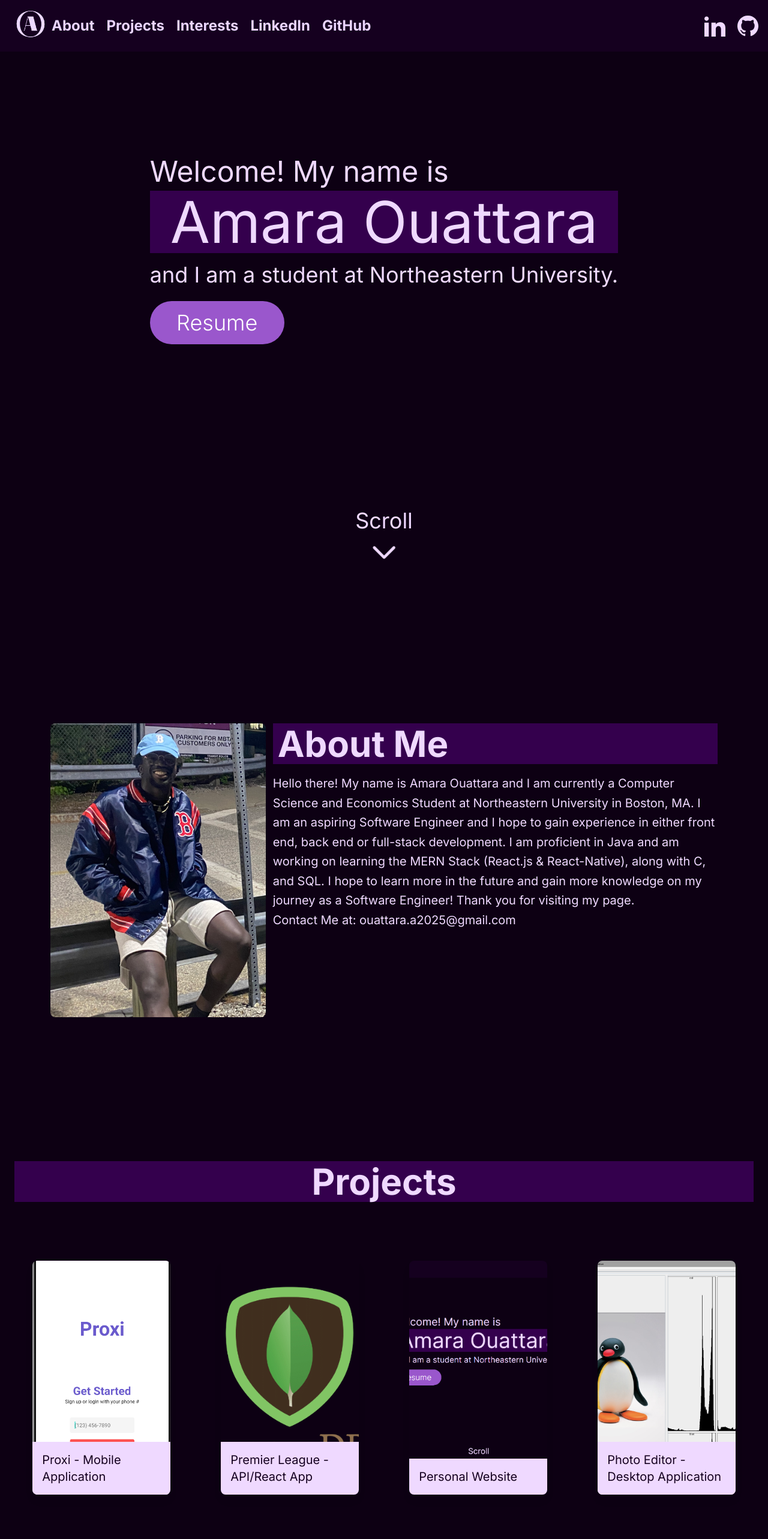
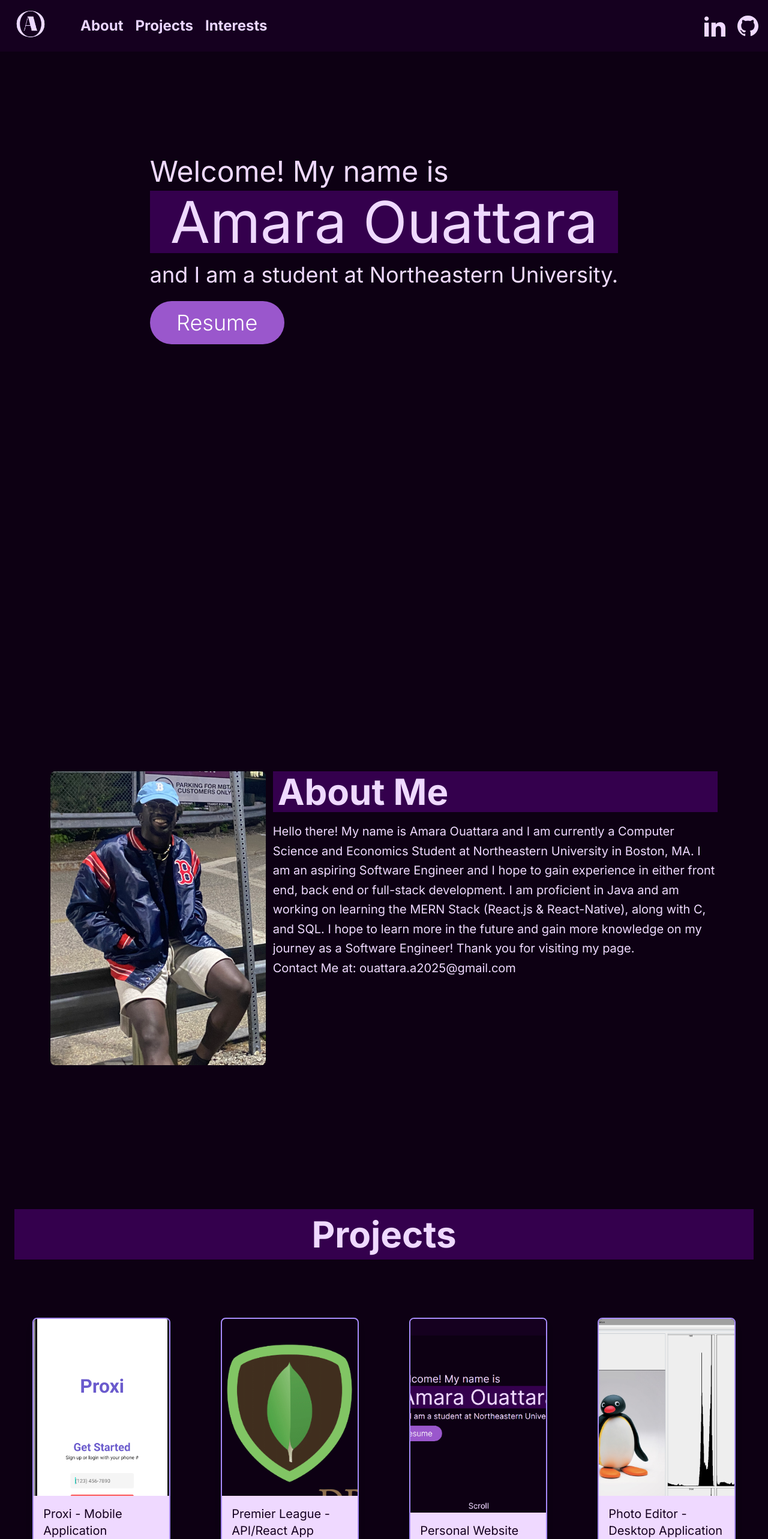
Before and after one commit to ouattaraa23/portfolio-website, a Next.js app: page / in a window 1280 px wide. Shown: the top 2566 px of the page at 60% size. Built offline with nearby package versions, Linux system fonts and the light colour scheme.

Commit message:
fixed major problems, ready to deploy

```diff
--- a/src/app/page.tsx
+++ b/src/app/page.tsx
@@ -2,6 +2,8 @@ import About from "@/components/About";
 import Header from "@/components/Header";
 import Intro from "@/components/Intro";
 import Projects from "@/components/Projects";
+import Footer from "@/components/Footer";
+import Interests from "@/components/Interests";
 import React from "react";
 
 const Home: React.FC = () => {
@@ -11,6 +13,8 @@ const Home: React.FC = () => {
       <Intro />
       <About />
       <Projects />
+      <Interests />
+      <Footer />
     </>
   );
 }
--- a/src/components/Card.tsx
+++ b/src/components/Card.tsx
@@ -11,7 +11,7 @@ type CardProps = {
     github: string;
 }
 
-const Card: React.FC<CardProps> = ({ imageUrl, title, tech ,modalContent, github }) => {
+const Card: React.FC<CardProps> = ({ imageUrl, title, tech, modalContent, github }) => {
     const [isModalOpen, setIsModalOpen] = useState(false);
 
     const handleCardClick = () => {
@@ -24,7 +24,10 @@ const Card: React.FC<CardProps> = ({ imageUrl, title, tech ,modalContent, github
 
     return (
         <>
-          <div className="relative w-3/4 h-3/4 mx-4 my-2 rounded-lg overflow-hidden shadow-lg cursor-pointer" onClick={handleCardClick}>
+          <div
+            className="relative w-3/4 h-3/4 mx-4 my-2 rounded-lg overflow-hidden shadow-lg cursor-pointer border-2 border-violet-400 transform transition-transform duration-300 hover:scale-105"
+            onClick={handleCardClick}
+          >
             <Image
               className="object-cover w-full h-full"
               src={imageUrl}
--- /dev/null
+++ b/src/components/Experience.tsx
@@ -0,0 +1,11 @@
+import React from "react";
+
+const Experience: React.FC = () => {
+    return(
+        <section id="experience" className="py-20 pt-60">
+
+        </section>
+    );
+};
+
+export default Experience;
--- /dev/null
+++ b/src/components/Footer.tsx
@@ -0,0 +1,11 @@
+import React from "react";
+
+const Footer: React.FC = () => {
+    return(
+        <section id="footer">
+            <h2 className="text-center text-xl mb-4">Built by Amara Ouattara</h2>
+        </section>
+    );
+};
+
+export default Footer;
--- a/src/components/Header.tsx
+++ b/src/components/Header.tsx
@@ -45,7 +45,7 @@ const Header: React.FC = () => {
           )}
         </button>
       </div>
-      <ul className={`list-none flex-col md:flex-row md:flex gap-5 navLinks bg-secondary transition-all duration-300 ease-in-out ${isOpen ? 'flex' : 'hidden'} md:flex absolute md:relative top-16 md:top-0 left-0 md:left-auto w-full md:w-auto md:items-center`}>
+      <ul className={`list-none flex-col md:flex-row md:flex gap-5 navLinks bg-secondary transition-all duration-300 ease-in-out ${isOpen ? 'flex' : 'hidden'} md:flex absolute md:relative top-16 md:top-0 left-0 md:left-auto w-full md:w-auto md:items-center md:pl-12`}>
         <li className="text-center md:text-left p-4 md:p-0">
           <a href="#about" className="text-2xl text-purple-200 font-bold relative hover:text-purple-400 transition-colors">
             About
@@ -64,13 +64,13 @@ const Header: React.FC = () => {
             <span className="block w-0 h-1 bg-purple-500 absolute left-0 bottom-0 transition-all duration-500"></span>
           </a>
         </li>
-        <li className="text-center md:text-left p-4 md:p-0">
+        <li className="text-center md:text-left sm:hidden p-4 md:p-0">
           <a href="https://www.linkedin.com/in/amara-ouattara/" className="text-2xl text-purple-200 font-bold relative hover:text-purple-400 transition-colors">
             LinkedIn
             <span className="block w-0 h-1 bg-purple-500 absolute left-0 bottom-0 transition-all duration-500"></span>
           </a>
         </li>
-        <li className="text-center md:text-left p-4 md:p-0">
+        <li className="text-center md:text-left sm:hidden p-4 md:p-0">
           <a href="https://github.com/ouattaraa23" className="text-2xl text-purple-200 font-bold relative hover:text-purple-400 transition-colors">
             GitHub
             <span className="block w-0 h-1 bg-purple-500 absolute left-0 bottom-0 transition-all duration-500"></span>
--- /dev/null
+++ b/src/components/Interests.tsx
@@ -0,0 +1,34 @@
+import Image from 'next/image';
+import React from 'react';
+
+const Interests: React.FC = () => {
+  return (
+    <section id="interests" className="pb-60">
+      <div className="max-w-6xl mx-auto px-5">
+        <div className="flex flex-wrap justify-between">
+          <div className="w-full md:w-2/3 mt-8 md:mt-0">
+            <h2 className="text-6xl font-bold mb-4 bg-accent py-1 px-2">Interests</h2>
+            <p className="text-xl leading-relaxed">
+              An interest of mine is playing basketball at a semi-competitive level. Throughout my college experience I have played on the Northeastern University
+              Club Basketball Team. My club team plays in an organized league called the NCBBA (National Club BasketBall Association) where we coordinate and play
+              games against club programs from other schools. At the end of the season we ranked #3 in the nation and it was a great experience. I had the opportunity to play collegiate basketball
+              but instead chose to go to Northeastern for the Co-op program and education and this ahs been a great way to still play organized basketball against great
+              competition! I really enjoy basketball and it is a major stress reliever.
+            </p>
+          </div>
+          <div className="w-full md:w-1/3 pr-0 sm:pr-3">
+            <Image
+              className="rounded-lg"
+              src="/BasketballImage.JPG"
+              alt="Another of my photo should be here"
+              width={600}
+              height={600}
+            />
+          </div>
+        </div>
+      </div>
+    </section>
+  );
+};
+
+export default Interests;
--- a/src/components/Intro.tsx
+++ b/src/components/Intro.tsx
@@ -2,7 +2,7 @@ import React from 'react';
 
 const Intro: React.FC = () => {
   return (
-    <div className="relative min-h-screen flex justify-center items-start pt-20 mt-20">
+    <div className="relative min-h-screen flex justify-center items-start mt-40">
       <div className="text-center px-4">
         <div className="text-left py-2">
           <p className="text-xl sm:text-2xl md:text-3xl lg:text-4xl xl:text-5xl mt-2">Welcome! My name is</p>
@@ -21,20 +21,6 @@ const Intro: React.FC = () => {
           Resume
         </a>
       </div>
-      <div className="absolute bottom-1/4 sm:bottom-1 left-1/2 transform -translate-x-1/2">
-        <div className="flex flex-col items-center">
-          <span className="animate-bounce text-lg sm:text-xl md:text-2xl lg:text-3xl xl:text-4xl">Scroll</span>
-          <svg
-            className="animate-bounce w-6 h-6 sm:w-8 sm:h-8 md:w-10 md:h-10 lg:w-12 lg:h-12 xl:w-14 xl:h-14 mt-2"
-            fill="none"
-            stroke="currentColor"
-            viewBox="0 0 24 24"
-            xmlns="http://www.w3.org/2000/svg"
-          >
-            <path strokeLinecap="round" strokeLinejoin="round" strokeWidth="2" d="M19 9l-7 7-7-7"></path>
-          </svg>
-        </div>
-      </div>
     </div>
   );
 };
--- a/src/components/Projects.tsx
+++ b/src/components/Projects.tsx
@@ -43,7 +43,7 @@ const projectData: { [key: string]: Project} = {
 const Projects: React.FC = () => {
     return (
         <section id="projects" className="pt-40 mb-40">
-            <h2 className="text-6xl font-bold mb-4 bg-accent mx-6 py-1 px-2 text-center">Projects</h2>
+            <h2 className="text-6xl font-bold mb-4 bg-accent mx-6 py-3 px-2 text-center">Projects</h2>
             <div className="grid grid-cols-1 sm:grid-cols-2 lg:grid-cols-4 gap-2 p-4 place-items-center">
                 {Object.keys(projectData).map((key) => (
                     <Card
```
Also changed, not shown: public/BasketballImage.JPG (added).
